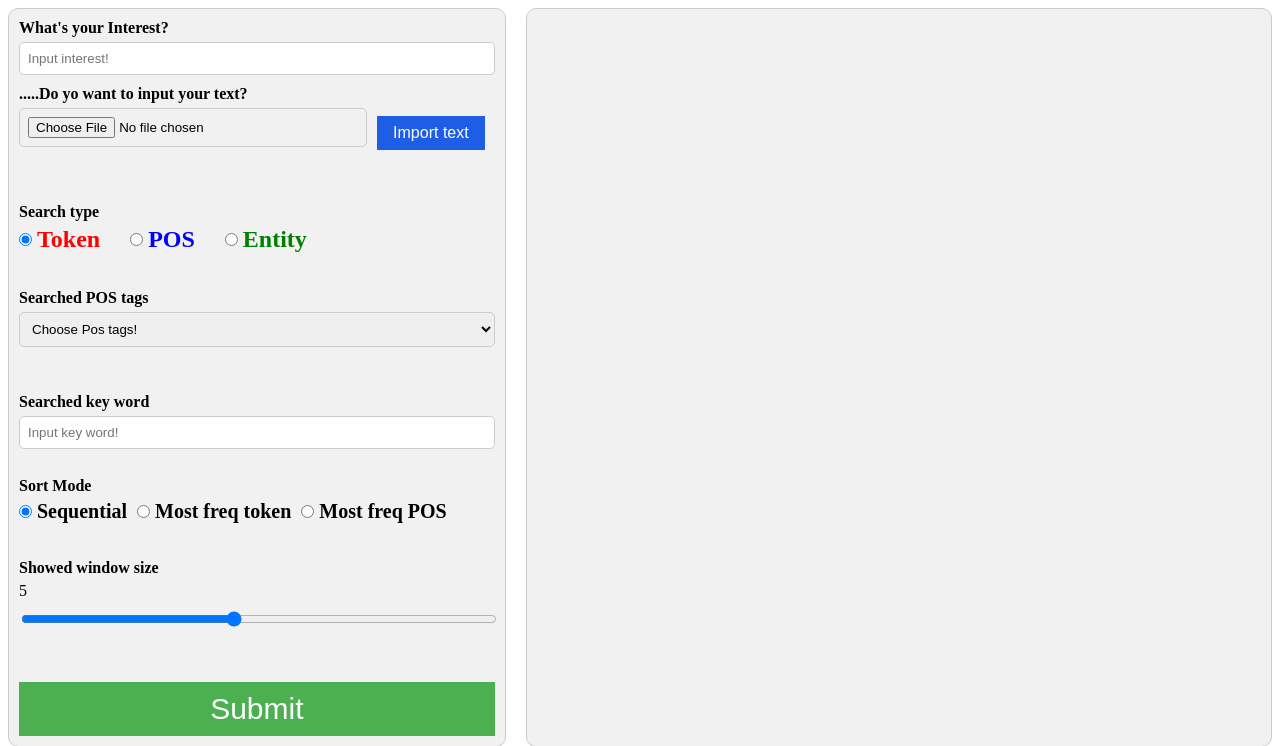
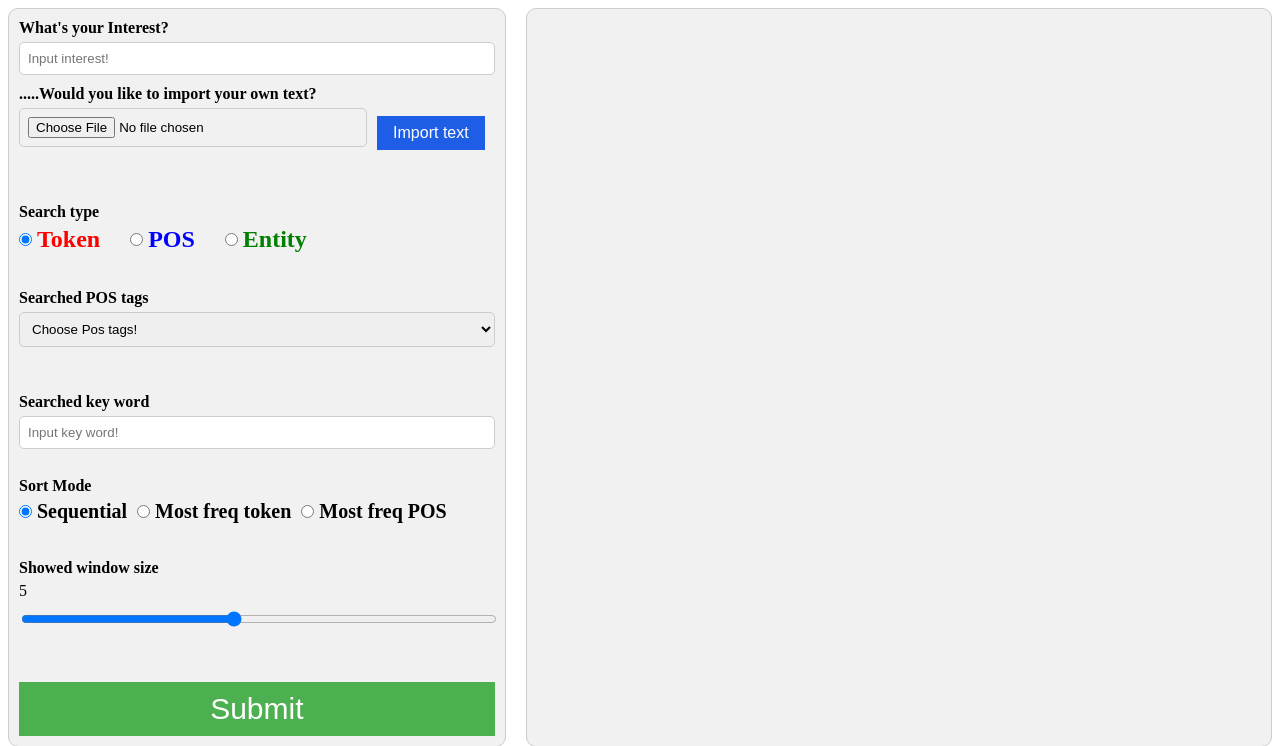
Before and after one commit to Grass-Haeru/Wizard-duck, a Flask app: page / in a window 1280 px wide. Shown: the top 746 px of the page. Run offline with Flask 3, Linux system fonts and the light colour scheme; parts of the project's set-up code (start-up, migrations or seed data) failed here and were passed over.

Commit message:
Complated to make online-app

```diff
--- a/templates/index.html
+++ b/templates/index.html
@@ -1,5 +1,5 @@
 <!DOCTYPE html>
-<html lang="ja">
+<html lang="en">
     <head>
         <meta charset="UTF-8">
         <title>Wizard duck's KWIC</title>
@@ -217,7 +217,7 @@
                     <input type="text" id="Interest" placeholder="Input interest!">
                 </form>
 
-                <label for="InputText">.....Do yo want to input your text?</label>
+                <label for="InputText">.....Would you like to import your own text?</label>
                 <form id="InputText">
                     <input type="file" id="TextInput" accept=".txt">
                     <button type="button" id="MakeText">Import text</button>
```
